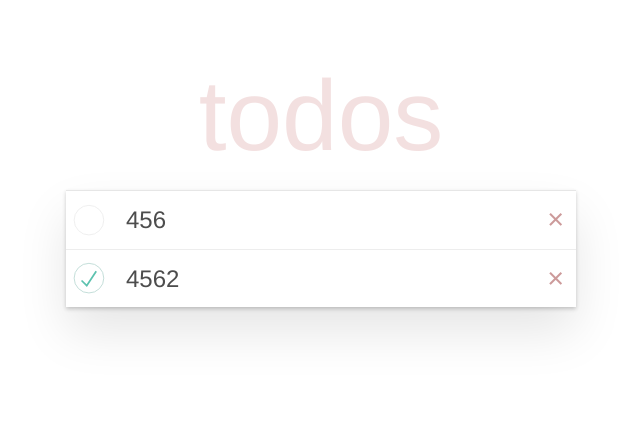
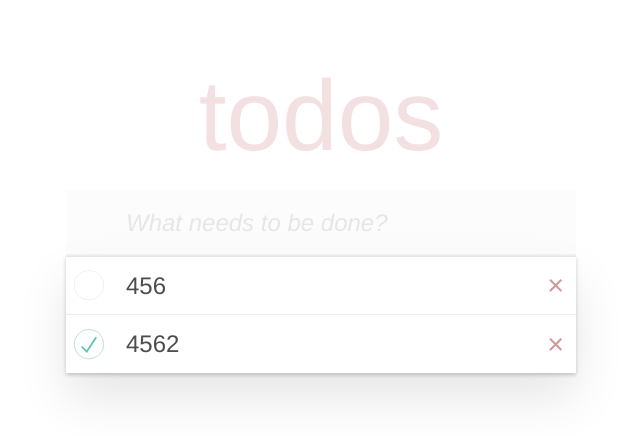
Before and after one commit to Anna-Borodaienko/Todo-App-React-Redux, a React (Create React App) app: page / in a window 1280 px wide. Shown: the top 436 px of the page, without its empty margins (319-959 px from the left). Built offline with nearby package versions, Linux system fonts and the light colour scheme.

Commit message:
add add todo input

```diff
--- a/src/App.tsx
+++ b/src/App.tsx
@@ -1,11 +1,13 @@
 import React from 'react'
 import { AppWrapper, Title, ListContainer } from './App.styled'
 import TodoList from './components/TodoList'
+import { AddTodoInput } from './components/AddTodoInput'
 
 const App: React.FC = (): JSX.Element => {
   return (
     <AppWrapper>
       <Title>todos</Title>
+      <AddTodoInput />
       <ListContainer>
         <TodoList />
       </ListContainer>
--- /dev/null
+++ b/src/components/AddTodoInput/AddTodoInput.styled.ts
@@ -0,0 +1,24 @@
+import styled from "styled-components";
+
+export const InputWrapper = styled.input`
+  width: 100%;
+  padding: 16px 16px 16px 60px;
+
+  font-size: 24px;
+  line-height: 1.4em;
+  font-family: inherit;
+  font-weight: inherit;
+  color: inherit;
+  -webkit-font-smoothing: antialiased;
+  -moz-osx-font-smoothing: grayscale;
+
+  border: none;
+  background: rgba(0, 0, 0, 0.01);
+  box-shadow: inset 0 -2px 1px rgba(0,0,0,0.03);
+
+  &::placeholder {
+    font-style: italic;
+    font-weight: 300;
+    color: #e6e6e6;
+  }
+`
--- /dev/null
+++ b/src/components/AddTodoInput/index.tsx
@@ -0,0 +1,31 @@
+import React from "react";
+import { useInput } from "../../hooks/useInput";
+import { useDispatch } from "react-redux";
+import { addTodo } from "../../store/todoSlice";
+import { InputWrapper } from "./AddTodoInput.styled";
+
+export const AddTodoInput: React.FC = (): JSX.Element => {
+  const { value, onChange, clearInput } = useInput("");
+
+  const dispatch = useDispatch()
+
+  const submitAddingTodo = (event: React.FormEvent<HTMLFormElement>): void => {
+    event.preventDefault();
+    const newTitle = value;
+
+    dispatch(addTodo({title: newTitle}));
+    clearInput();
+  };
+
+  return (
+    <form onSubmit={submitAddingTodo}>
+      <InputWrapper
+        data-cy="NewTodoField"
+        type="text"
+        placeholder="What needs to be done?"
+        value={value}
+        onChange={onChange}
+      />
+    </form>
+  );
+};
--- a/src/store/todoSlice.ts
+++ b/src/store/todoSlice.ts
@@ -22,7 +22,7 @@ const todoSlice = createSlice({
     addTodo(state, action){
       state.todos.push({
         id: new Date().toISOString(),
-        title: action.payload.title,
+        title: action.payload.title.trim(),
         completed: false
       })
     },
@@ -35,7 +35,7 @@ const todoSlice = createSlice({
     },
     editTodo(state, action){
       const editedTodo = state.todos.find(todo => todo.id === action.payload.id)
-      if (editedTodo) editedTodo.title = action.payload.title
+      if (editedTodo) editedTodo.title = action.payload.title.trim()
     }
   }
 })
```
Also changed, not shown: src/components/TodoCard/index.tsx (+40 -32 lines), src/hooks/useInput.ts (renamed from src/components/hooks/useInput.ts).
